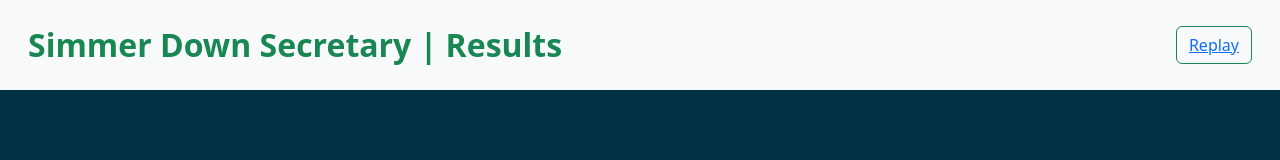
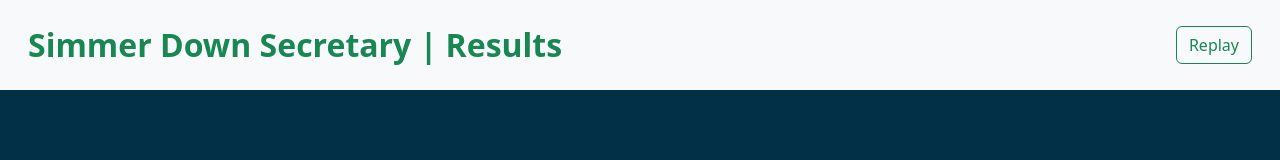
Before and after one commit to mariahmcdaniel/simmer-down-secretary, a plain HTML site: page results.html in a window 1280 px wide. Drawn offline with nearby package versions, Linux system fonts and the light colour scheme; no server answers.

Commit message:
styled replay button text

```diff
--- a/results.html
+++ b/results.html
@@ -16,7 +16,7 @@
         <div class="container-fluid">
           <a class="navbar-brand fs-2 fw-bold text-success">Simmer Down Secretary | Results</a>
           <form class="d-flex">
-            <button class="btn btn-outline-success" id="replay" type="submit"><a href=index.html>Replay</a></button>
+            <button class="btn btn-outline-success" id="replay" type="submit"><a class="text-success text-decoration-none" href=index.html>Replay</a></button>
           </form>
         </div>
       </nav>
```
